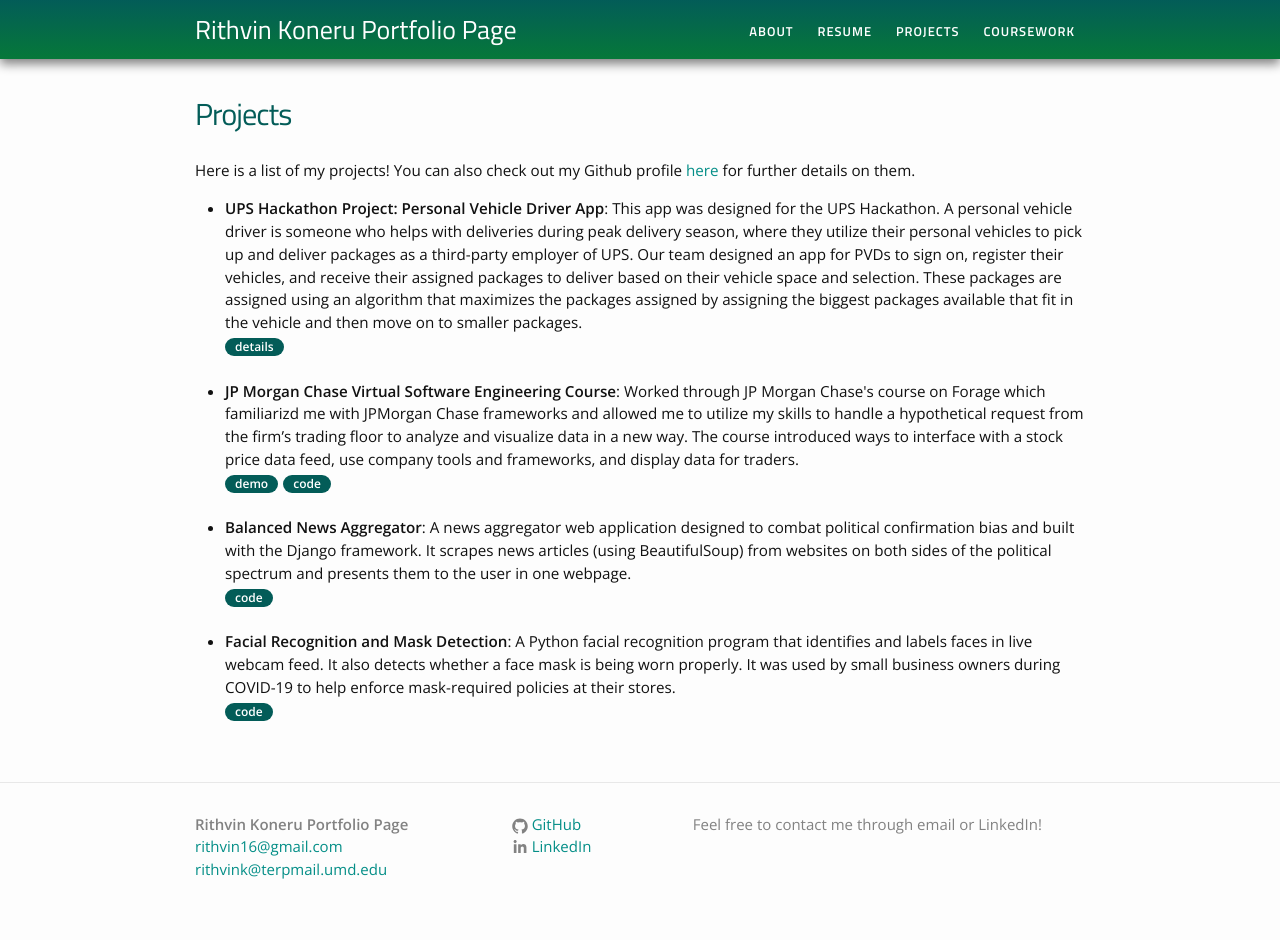
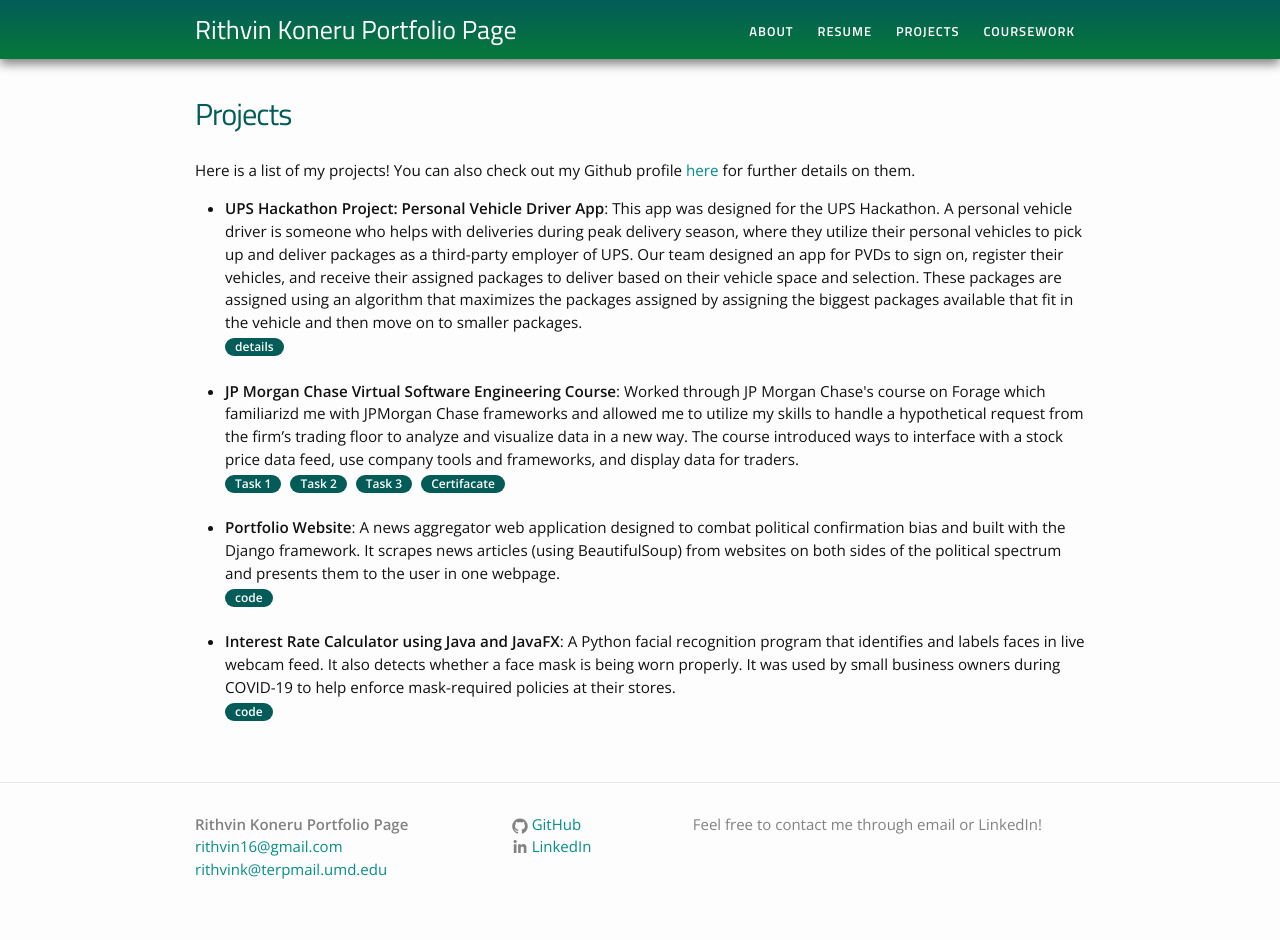
Before and after one commit to RithvinK/RithvinK.github.io, a Jekyll site: the page built from projects.md, in a window 1280 px wide. Built offline with Jekyll 4.4.1, drawn with Linux system fonts in a browser that asks for light colours.

Commit message:
Update projects.md

```diff
--- a/projects.md
+++ b/projects.md
@@ -13,12 +13,15 @@ Here is a list of my projects! You can also check out my Github profile <a href=
 	</li><br>
 	<li>
 		<b>JP Morgan Chase Virtual Software Engineering Course</b>: Worked through JP Morgan Chase's course on Forage which familiarizd me with JPMorgan Chase frameworks and allowed me to utilize my skills to handle a hypothetical request from the firm’s trading floor to analyze and visualize data in a new way. The course introduced ways to interface with a stock price data feed, use company tools and frameworks, and display data for traders.<br>
-		<a href="https://github.com/thearyanmittal/the-tank/tree/main/demo"><div class="color-button">demo</div></a><a href="https://github.com/thearyanmittal/the-tank"><div class="color-button">code</div></a>
+		<a href="https://github.com/thearyanmittal/the-tank/tree/main/demo"><div class="color-button">Task 1</div></a>
+		<a href="https://github.com/thearyanmittal/the-tank/tree/main/demo"><div class="color-button">Task 2</div></a>
+		<a href="https://github.com/thearyanmittal/the-tank/tree/main/demo"><div class="color-button">Task 3</div></a>
+		<a href="https://github.com/thearyanmittal/the-tank"><div class="color-button">Certifacate</div></a>
 	</li><br>
 	<li>
-		<b>Balanced News Aggregator</b>: A news aggregator web application designed to combat political confirmation bias and built with the Django framework. It scrapes news articles (using BeautifulSoup) from websites on both sides of the political spectrum and presents them to the user in one webpage.<br>
+		<b>Portfolio Website</b>: A news aggregator web application designed to combat political confirmation bias and built with the Django framework. It scrapes news articles (using BeautifulSoup) from websites on both sides of the political spectrum and presents them to the user in one webpage.<br>
 		<a href="https://github.com/thearyanmittal/news-aggregator"><div class="color-button">code</div></a>
 	</li><br>
 	<li>
-		<b>Facial Recognition and Mask Detection</b>: A Python facial recognition program that identifies and labels faces in live webcam feed. It also detects whether a face mask is being worn properly. It was used by small business owners during COVID-19 to help enforce mask-required policies at their stores.<br>
+		<b>Interest Rate Calculator using Java and JavaFX</b>: A Python facial recognition program that identifies and labels faces in live webcam feed. It also detects whether a face mask is being worn properly. It was used by small business owners during COVID-19 to help enforce mask-required policies at their stores.<br>
 		<a href="https://github.com/thearyanmittal/facial-recognition"><div class="color-button">code</div></a>
```
